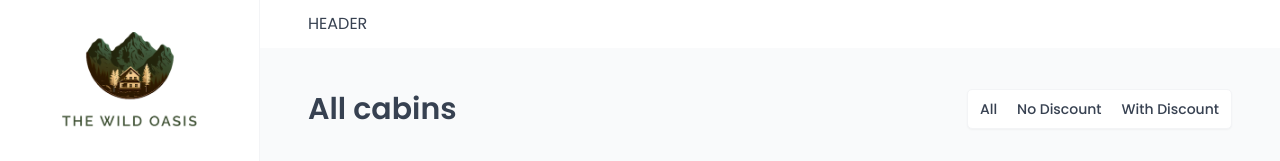
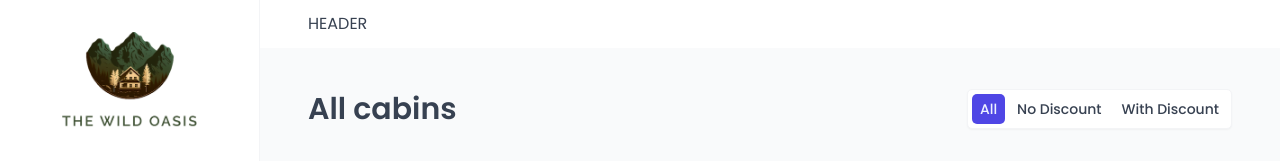
Before and after one commit to GennadiyMostov/Wild-Oasis-Hotel, a React (Vite) app: page /cabins in a window 1280 px wide. Shown: the top 161 px of the page. Built offline with nearby package versions, Linux system fonts and the light colour scheme; no server answers; the database is empty; a web font is replaced by a local one.

Commit message:
make filter reusable, create active filter property

```diff
--- a/src/features/cabins/CabinTableOperations.jsx
+++ b/src/features/cabins/CabinTableOperations.jsx
@@ -3,7 +3,14 @@
 const CabinTableOperations = () => {
   return (
     <TableOperations>
-      <Filter />
+      <Filter
+        filterField={'discount'}
+        options={[
+          { value: 'all', label: 'All' },
+          { value: 'no-discount', label: 'No Discount' },
+          { value: 'with-discount', label: 'With Discount' },
+        ]}
+      />
     </TableOperations>
   );
 };
--- a/src/ui/Filter.jsx
+++ b/src/ui/Filter.jsx
@@ -35,23 +35,28 @@
   }
 `;
 
-const Filter = () => {
+const Filter = ({ filterField, options }) => {
   const [searchParams, setSearchParams] = useSearchParams('discount');
+  const currentFilter = searchParams.get(filterField) || options[0].value;
 
   const handleClick = (value) => {
-    searchParams.set('discount', value);
+    searchParams.set(filterField, value);
     setSearchParams(searchParams);
   };
 
   return (
     <StyledFilter>
-      <FilterButton onClick={() => handleClick('all')}>All</FilterButton>
-      <FilterButton onClick={() => handleClick('no-discount')}>
-        No Discount
-      </FilterButton>
-      <FilterButton onClick={() => handleClick('with-discount')}>
-        With Discount
-      </FilterButton>
+      {options.map((option) => {
+        return (
+          <FilterButton
+            onClick={() => handleClick(option.value)}
+            key={option.value}
+            active={option.value === currentFilter}
+          >
+            {option.label}
+          </FilterButton>
+        );
+      })}
     </StyledFilter>
   );
 };
```
